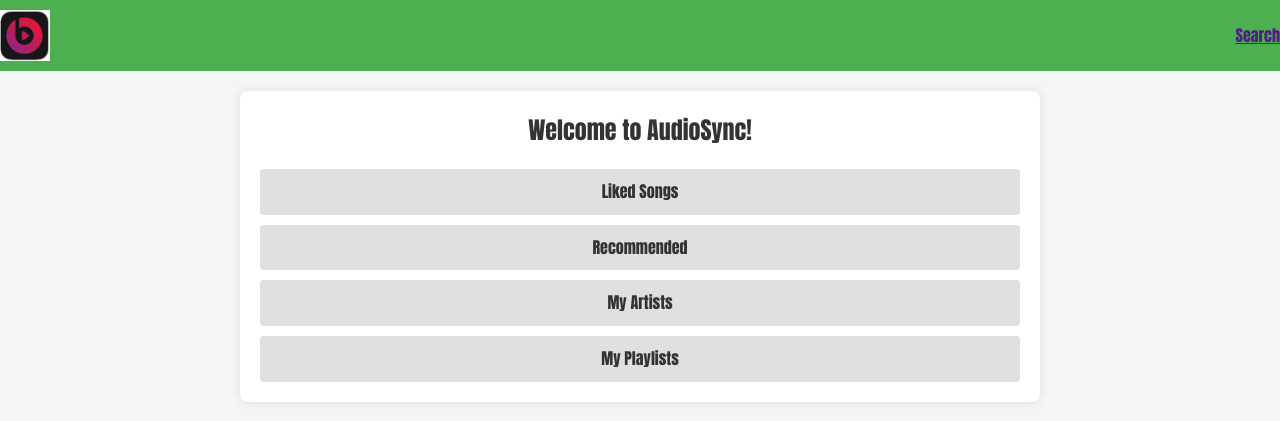
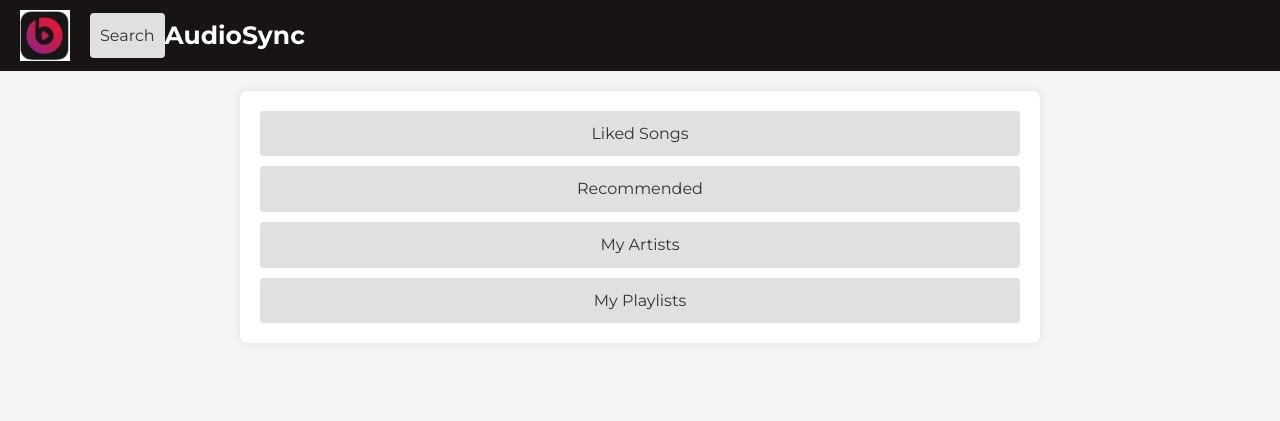
Before and after one commit to fkatsaras/audiosync, a Python web app: template app/templates/home.html in a window 1280 px wide. Shown: the top 421 px of the page. Run offline with Jinja, Linux system fonts and the light colour scheme; the template is opened without the code that fills it, so the values that code supplies are empty.

Commit message:
added favicon, refactored base.html and styles

```diff
--- a/app/static/css/styles.css
+++ b/app/static/css/styles.css
@@ -6,14 +6,14 @@
 }
 
 body {
-    font-family: Impact, Haettenschweiler, 'Arial Narrow Bold', sans-serif;
+    font-family: 'Montserrat', sans-serif;
     background-color: #f5f5f5;
     color: #333;
     line-height: 1.6;
 }
 
 header {
-    background-color: #4CAF50;
+    background-color: #191414;
     color: #fff;
     padding: 10px 0;
     text-align: center;
@@ -23,9 +23,25 @@ header {
 }
 
 header .logo {
+    mask-image: url('/static/images/logo.png');
     width: 50px;
     height: auto;
+    margin-right: 20px;
 
+}
+
+.header-title {
+    margin-right: auto;
+    font-size: 25px;
+    font-weight: 900;
+}
+
+.header-content {
+
+    display: flex;
+    align-items: center;
+    justify-content: space-between;
+    padding: 0 20px;
 }
 
 .container {
@@ -49,7 +65,7 @@ h1 {
     gap: 10px;
 }
 
-.links .link {
+.links .link, .link {
     display: block;
     padding: 10px;
     background-color: #e0e0e0;
@@ -60,7 +76,23 @@ h1 {
     transition: background-color 0.3s;
 }
 
-.links .link:hover {
-    background-color: #4CAF50;
+.links .link:hover, .link:hover {
+    background-color: #6f4caf;
     color: #fff;
 }
+
+.search-link {
+    display: block;
+    padding: 10px;
+    background-color: #e0e0e0;
+    color: #333;
+    text-decoration: none;
+    border-radius: 4px;
+    text-align: center;
+    transition: background-color 0.3s;
+}
+
+.search-link:hover {
+    background-color: #6f4caf;
+    color: #624c74;
+}
--- a/app/templates/base.html
+++ b/app/templates/base.html
@@ -3,14 +3,20 @@
 <head>
     <meta charset="UTF-8">
     <title>{% block title %}AudioSync{% endblock %}</title>
+    <link rel="icon" href="{{ url_for('static', filename='favicon.ico') }}">
+    <link rel="stylesheet" href="https://fonts.googleapis.com/css2?family=Montserrat:wght@400;700&display=swap">
     <link rel="stylesheet" href="{{ url_for('static', filename='css/styles.css') }}">
 </head>
 <body>
     <header>
-        <!-- Logo -->
-        <img src="{{ url_for('static', filename='images/logo.png') }}" alt="App Logo" class="logo">
-        <p><a href="{{ links_data.links.search }}" class="link">Search</a></p>
-
+        <div class="header-content">
+            <!-- Logo -->
+            <img src="{{ url_for('static', filename='images/logo.png') }}" alt="App Logo" class="logo">
+            <!-- Search Link-->
+            <a href="{{ links_data.links.search }}" class="link">Search</a>
+            <!-- AudioSync Title-->
+            <span class="header-title">AudioSync</span>
+        </div>
     </header>
     <div id="content">
         {% block content %}{% endblock %}
--- a/app/templates/home.html
+++ b/app/templates/home.html
@@ -4,7 +4,6 @@
 
 {% block content %}
 <div class="container">
-    <h1>Welcome to AudioSync!</h1>
     <div class="links">
         <p><a href="{{ links_data.links.liked_songs }}" class="link">Liked Songs</a></p>
         <p><a href="{{ links_data.links.recommended }}" class="link">Recommended</a></p>
```
Also changed, not shown: app/static/favicon.ico (added).
